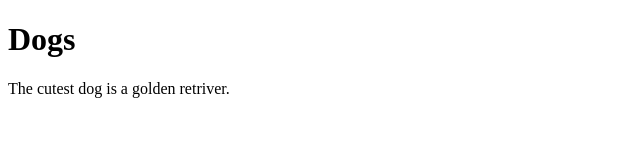
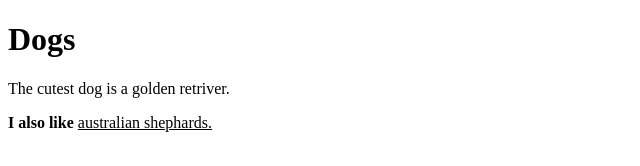
Before and after one commit to ellisonhamblin/exploring-cs, a plain HTML site: page index.html in a window 1280 px wide. Shown: the whole page, without its empty margins (0-640 px from the left). Drawn offline with Linux system fonts and the light colour scheme.

Commit message:
bold and underline

```diff
--- a/index.html
+++ b/index.html
@@ -7,3 +7,5 @@
 
 <h1>Dogs</h1>
    	<p>The cutest dog is a golden retriver.</p>
+<b>I also like </b>
+	<u>australian shephards.</u>
```
